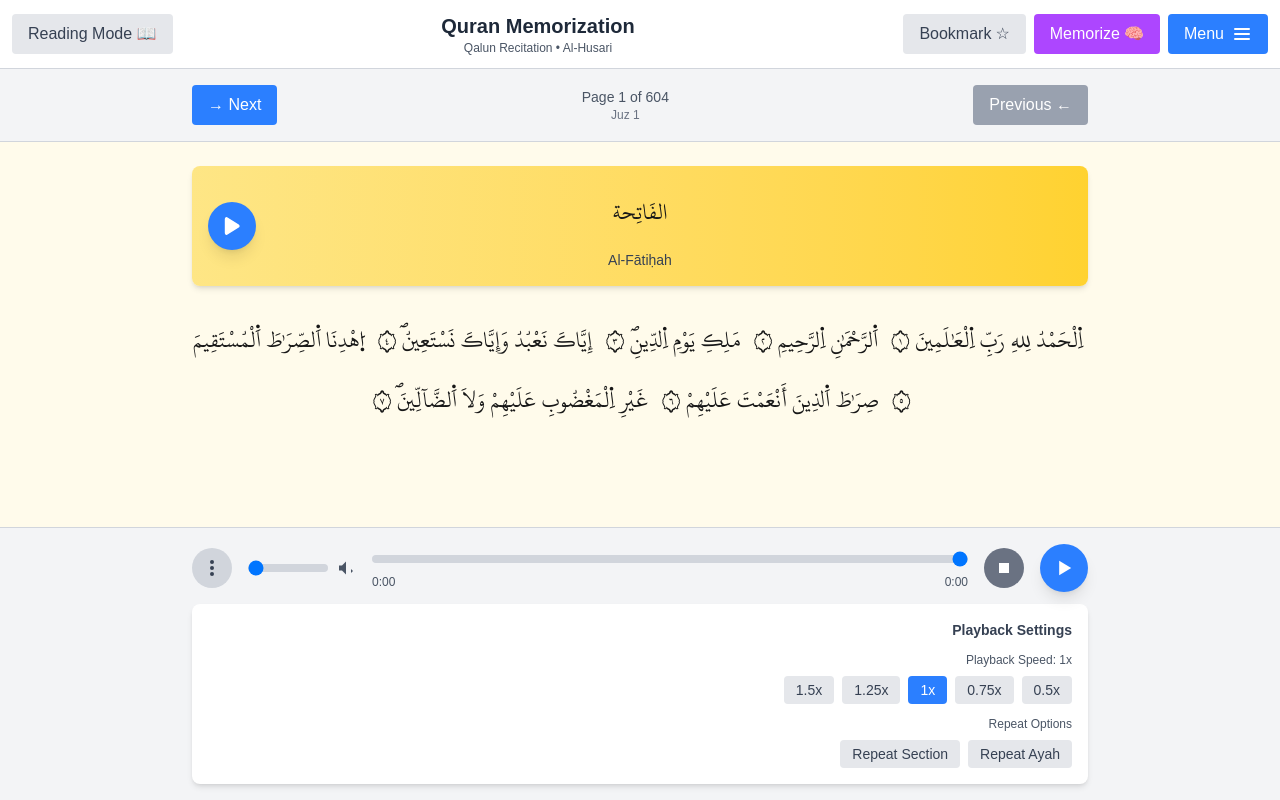
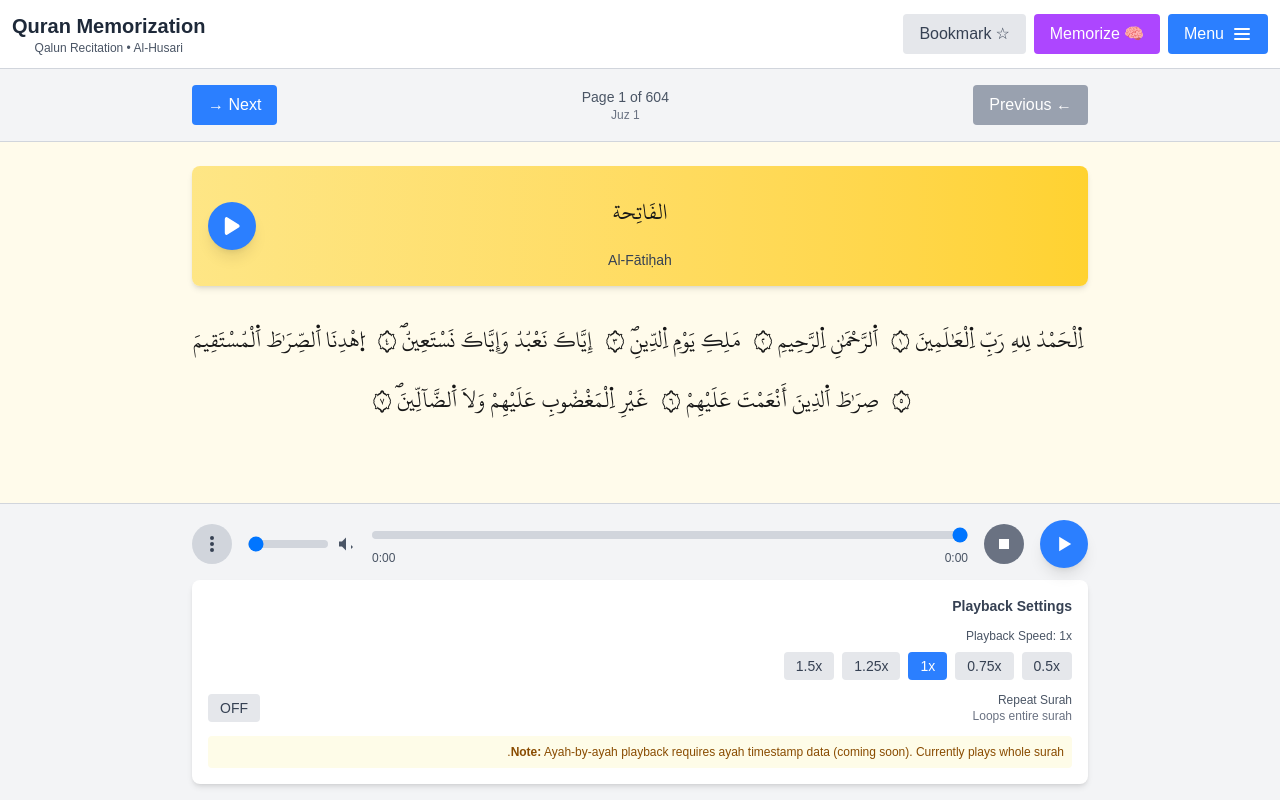
Before and after one commit to fareslassoued/qumemo, a Next.js app: page / in a window 1280 px wide. Both pictures are taken after a click on the button 212 px from the left and 748 px from the top of the page. Built offline with nearby package versions, Linux system fonts and the light colour scheme.

Commit message:
feat: Refactor memorization features and enhance audio playback options in review sessions

```diff
--- a/src/app/page.tsx
+++ b/src/app/page.tsx
@@ -4,18 +4,13 @@ import React, { useState } from 'react';
 import { QuranPageViewer } from '@/components/QuranPageViewer';
 import { AudioPlayer } from '@/components/AudioPlayer';
 import { NavigationSidebar } from '@/components/NavigationSidebar';
-import { VoiceRecorder } from '@/components/VoiceRecorder';
 import { storageService } from '@/services/storageService';
 import { quranDataService } from '@/services/quranDataService';
-import { Ayah } from '@/types/quran';
 import Link from 'next/link';
 
 export default function Home() {
   const [currentPage, setCurrentPage] = useState(1);
   const [showSidebar, setShowSidebar] = useState(false);
-  const [memorizationMode, setMemorizationMode] = useState(false);
-  const [hiddenAyahs, setHiddenAyahs] = useState<number[]>([]);
-  const [showRecorder, setShowRecorder] = useState(false);
 
   const handleToggleBookmark = () => {
     const isBookmarked = storageService.isPageBookmarked(currentPage);
@@ -39,32 +34,6 @@ export default function Home() {
     }
   };
 
-  const handleToggleMemorizationMode = () => {
-    setMemorizationMode(!memorizationMode);
-    if (!memorizationMode) {
-      // Hide all ayahs when entering memorization mode
-      const pageInfo = quranDataService.getPageInfo(currentPage);
-      if (pageInfo) {
-        setHiddenAyahs(pageInfo.ayahs.map(a => a.aya_no));
-      }
-    } else {
-      setHiddenAyahs([]);
-    }
-  };
-
-  const handleToggleAyahVisibility = (ayahNumber: number) => {
-    setHiddenAyahs(prev =>
-      prev.includes(ayahNumber)
-        ? prev.filter(n => n !== ayahNumber)
-        : [...prev, ayahNumber]
-    );
-  };
-
-  const handleAyahClick = (ayah: Ayah) => {
-    if (memorizationMode) {
-      handleToggleAyahVisibility(ayah.aya_no);
-    }
-  };
 
   const handleSurahPlayClick = async (surahNumber: number) => {
     // Import audioService dynamically to avoid SSR issues
@@ -151,40 +120,6 @@ export default function Home() {
               </p>
             </div>
 
-            {/* Right Actions */}
-            <div className="flex items-center gap-1 sm:gap-2">
-              {memorizationMode && (
-                <button
-                  onClick={() => setShowRecorder(!showRecorder)}
-                  className={`px-2 sm:px-4 py-2 rounded transition-colors flex items-center gap-1 text-sm sm:text-base ${
-                    showRecorder
-                      ? 'bg-red-500 hover:bg-red-600 text-white'
-                      : 'bg-gray-200 dark:bg-gray-700 hover:bg-gray-300 dark:hover:bg-gray-600 text-gray-700 dark:text-gray-300'
-                  }`}
-                >
-                  <svg className="w-4 h-4 sm:w-5 sm:h-5" fill="currentColor" viewBox="0 0 20 20">
-                    <path
-                      fillRule="evenodd"
-                      d="M7 4a3 3 0 016 0v4a3 3 0 11-6 0V4zm4 10.93A7.001 7.001 0 0017 8a1 1 0 10-2 0A5 5 0 015 8a1 1 0 00-2 0 7.001 7.001 0 006 6.93V17H6a1 1 0 100 2h8a1 1 0 100-2h-3v-2.07z"
-                      clipRule="evenodd"
-                    />
-                  </svg>
-                  <span className="hidden sm:inline">{showRecorder ? 'Hide' : 'Record'}</span>
-                </button>
-              )}
-
-              <button
-                onClick={handleToggleMemorizationMode}
-                className={`px-2 sm:px-4 py-2 rounded transition-colors text-xs sm:text-base ${
-                  memorizationMode
-                    ? 'bg-orange-500 hover:bg-orange-600 text-white'
-                    : 'bg-gray-200 dark:bg-gray-700 hover:bg-gray-300 dark:hover:bg-gray-600 text-gray-700 dark:text-gray-300'
-                }`}
-              >
-                <span className="hidden sm:inline">{memorizationMode ? '🎤 Memorization ON' : '📖 Reading Mode'}</span>
-                <span className="sm:hidden">{memorizationMode ? '🎤' : '📖'}</span>
-              </button>
-            </div>
           </div>
         </div>
 
@@ -193,9 +128,6 @@ export default function Home() {
               <QuranPageViewer
                 pageNumber={currentPage}
                 onPageChange={setCurrentPage}
-                memorizationMode={memorizationMode}
-                hiddenAyahs={hiddenAyahs}
-                onAyahClick={handleAyahClick}
                 onSurahPlayClick={handleSurahPlayClick}
               />
             </div>
@@ -204,38 +136,6 @@ export default function Home() {
             <AudioPlayer surahNumber={currentSurah} />
           </div>
 
-          {/* Voice Recorder Sidebar - Mobile bottom sheet, desktop sidebar */}
-          {memorizationMode && showRecorder && (
-            <>
-              {/* Mobile backdrop */}
-              <div
-                className="fixed inset-0 bg-black bg-opacity-50 z-40 lg:hidden"
-                onClick={() => setShowRecorder(false)}
-              />
-              <div className="fixed lg:relative bottom-0 inset-x-0 lg:inset-auto lg:w-96 max-h-[70vh] lg:max-h-none lg:h-full border-t lg:border-t-0 lg:border-l border-gray-300 dark:border-gray-700 overflow-y-auto bg-gray-50 dark:bg-gray-900 p-4 rounded-t-2xl lg:rounded-none z-50 lg:z-0">
-                <div className="sticky top-0 bg-gray-50 dark:bg-gray-900 pb-4 mb-4 border-b border-gray-300 dark:border-gray-700">
-                  <div className="flex items-center justify-between mb-2">
-                    <h2 className="text-lg font-bold text-gray-800 dark:text-gray-200">
-                      Page {currentPage} Recording
-                    </h2>
-                    <button
-                      onClick={() => setShowRecorder(false)}
-                      className="text-gray-600 dark:text-gray-400 hover:text-gray-800 dark:hover:text-gray-200"
-                    >
-                      ✕
-                    </button>
-                  </div>
-                  <div className="text-sm text-gray-600 dark:text-gray-400">
-                    Practice reciting the entire page
-                  </div>
-                </div>
-
-                <VoiceRecorder
-                  pageNumber={currentPage}
-                />
-              </div>
-            </>
-          )}
         </div>
       </div>
     </div>
--- a/src/components/AudioPlayer.tsx
+++ b/src/components/AudioPlayer.tsx
@@ -19,6 +19,7 @@ export function AudioPlayer({ surahNumber, onPlayingChange }: AudioPlayerProps)
   const [pendingSurah, setPendingSurah] = useState<number | null>(null);
   const [isDownloading, setIsDownloading] = useState(false);
   const [downloadProgress, setDownloadProgress] = useState(0);
+  const [settings, setSettings] = useState(audioService.getSettings());
 
   useEffect(() => {
     const updateState = () => {
@@ -126,6 +127,42 @@ export function AudioPlayer({ surahNumber, onPlayingChange }: AudioPlayerProps)
     setShowDownloadDialog(false);
     setPendingSurah(null);
     setDownloadProgress(0);
+  };
+
+  const handleRepeatAyahToggle = () => {
+    const newSettings = { ...settings, repeatAyah: !settings.repeatAyah };
+    setSettings(newSettings);
+    audioService.updateSettings(newSettings);
+  };
+
+  const handleRepeatCountChange = (count: number) => {
+    const newSettings = { ...settings, repeatCount: count };
+    setSettings(newSettings);
+    audioService.updateSettings(newSettings);
+  };
+
+  const handleRepeatSectionToggle = () => {
+    const newSettings = { ...settings, repeatSection: !settings.repeatSection };
+    setSettings(newSettings);
+    audioService.updateSettings(newSettings);
+  };
+
+  const handleSectionStartChange = (ayah: number) => {
+    const newSettings = {
+      ...settings,
+      sectionStart: { surah: surahNumber, ayah },
+    };
+    setSettings(newSettings);
+    audioService.updateSettings(newSettings);
+  };
+
+  const handleSectionEndChange = (ayah: number) => {
+    const newSettings = {
+      ...settings,
+      sectionEnd: { surah: surahNumber, ayah },
+    };
+    setSettings(newSettings);
+    audioService.updateSettings(newSettings);
   };
 
   const formatTime = (seconds: number): string => {
@@ -246,19 +283,55 @@ export function AudioPlayer({ surahNumber, onPlayingChange }: AudioPlayerProps)
               </div>
             </div>
 
-            {/* Repeat Options */}
-            <div>
-              <label className="text-xs text-gray-600 dark:text-gray-400 block mb-2">
-                Repeat Options
-              </label>
-              <div className="flex gap-2">
-                <button className="px-3 py-1 rounded text-sm bg-gray-200 dark:bg-gray-600 text-gray-700 dark:text-gray-300">
-                  Repeat Ayah
-                </button>
-                <button className="px-3 py-1 rounded text-sm bg-gray-200 dark:bg-gray-600 text-gray-700 dark:text-gray-300">
-                  Repeat Section
+            {/* Repeat Surah */}
+            <div className="mb-3">
+              <div className="flex items-center justify-between mb-2">
+                <div>
+                  <label className="text-xs text-gray-600 dark:text-gray-400 block">
+                    Repeat Surah
+                  </label>
+                  <p className="text-xs text-gray-500 dark:text-gray-500">
+                    Loops entire surah
+                  </p>
+                </div>
+                <button
+                  onClick={handleRepeatAyahToggle}
+                  className={`px-3 py-1 rounded text-sm ${
+                    settings.repeatAyah
+                      ? 'bg-green-500 text-white'
+                      : 'bg-gray-200 dark:bg-gray-600 text-gray-700 dark:text-gray-300'
+                  }`}
+                >
+                  {settings.repeatAyah ? 'ON' : 'OFF'}
                 </button>
               </div>
+              {settings.repeatAyah && (
+                <div>
+                  <label className="text-xs text-gray-600 dark:text-gray-400 block mb-1">
+                    Repeat Count: {settings.repeatCount}x
+                  </label>
+                  <div className="flex gap-2 flex-wrap">
+                    {[1, 2, 3, 5, 7, 10, 20].map((count) => (
+                      <button
+                        key={count}
+                        onClick={() => handleRepeatCountChange(count)}
+                        className={`px-2 py-1 rounded text-xs ${
+                          settings.repeatCount === count
+                            ? 'bg-blue-500 text-white'
+                            : 'bg-gray-200 dark:bg-gray-600 text-gray-700 dark:text-gray-300'
+                        }`}
+                      >
+                        {count}x
+                      </button>
+                    ))}
+                  </div>
+                </div>
+              )}
+            </div>
+
+            {/* Info Note */}
+            <div className="mt-3 p-2 bg-yellow-50 dark:bg-yellow-900/20 rounded text-xs text-yellow-800 dark:text-yellow-300">
+              <strong>Note:</strong> Ayah-by-ayah playback requires ayah timestamp data (coming soon). Currently plays whole surah.
             </div>
           </div>
         )}
--- a/src/components/QuranPageViewer.tsx
+++ b/src/components/QuranPageViewer.tsx
@@ -45,7 +45,9 @@ export function QuranPageViewer({
   };
 
   const isAyahHidden = (ayahNumber: number) => {
-    return memorizationMode && hiddenAyahs.includes(ayahNumber);
+    // If hiddenAyahs has items, we're in memorization mode regardless of the flag
+    const isMemorizationMode = memorizationMode || hiddenAyahs.length > 0;
+    return isMemorizationMode && hiddenAyahs.includes(ayahNumber);
   };
 
   const isAyahHighlighted = (surahNumber: number, ayahNumber: number) => {
@@ -182,9 +184,9 @@ export function QuranPageViewer({
       <div className="bg-gray-100 dark:bg-gray-800 p-3 border-t border-gray-300 dark:border-gray-700">
         <div className="text-center text-sm text-gray-600 dark:text-gray-400">
           {pageInfo.ayahs.length} ayahs on this page
-          {memorizationMode && (
+          {hiddenAyahs.length > 0 && (
             <span className="ml-4 text-orange-600 dark:text-orange-400">
-              Memorization Mode Active ({hiddenAyahs.length} ayahs hidden)
+              {hiddenAyahs.length} ayahs hidden
             </span>
           )}
         </div>
```
Also changed, not shown: src/components/ReviewSession.tsx (+11 -2 lines).
